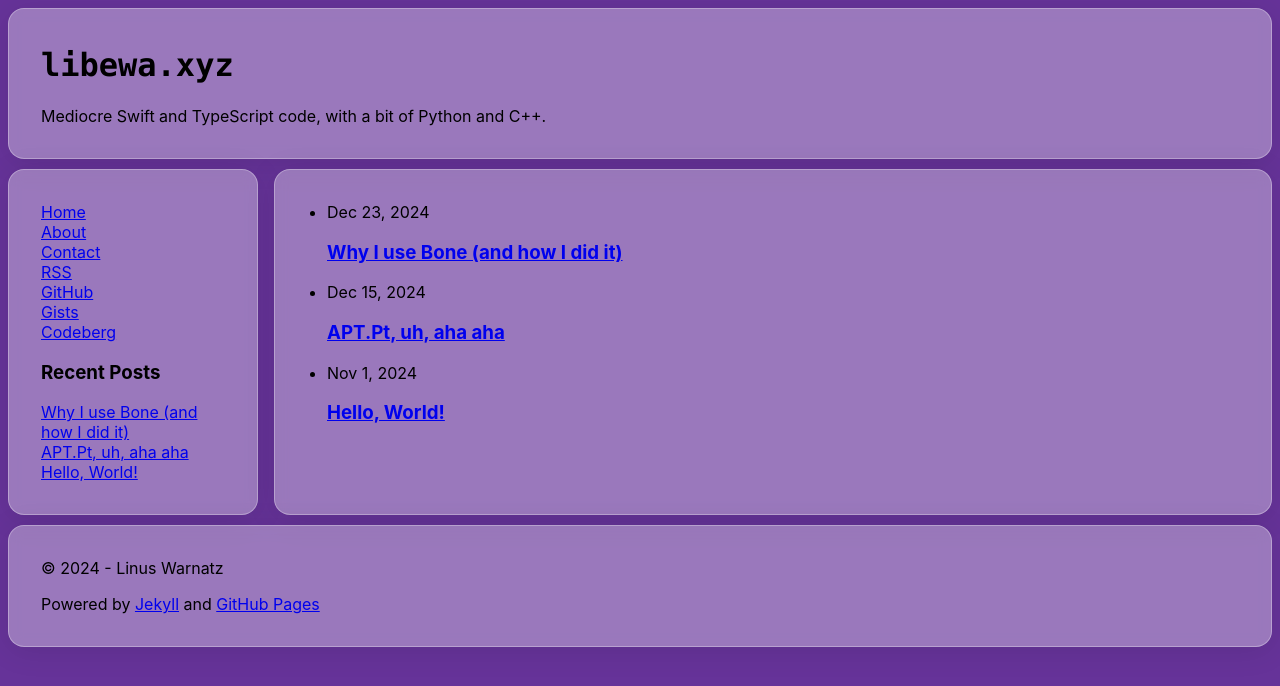
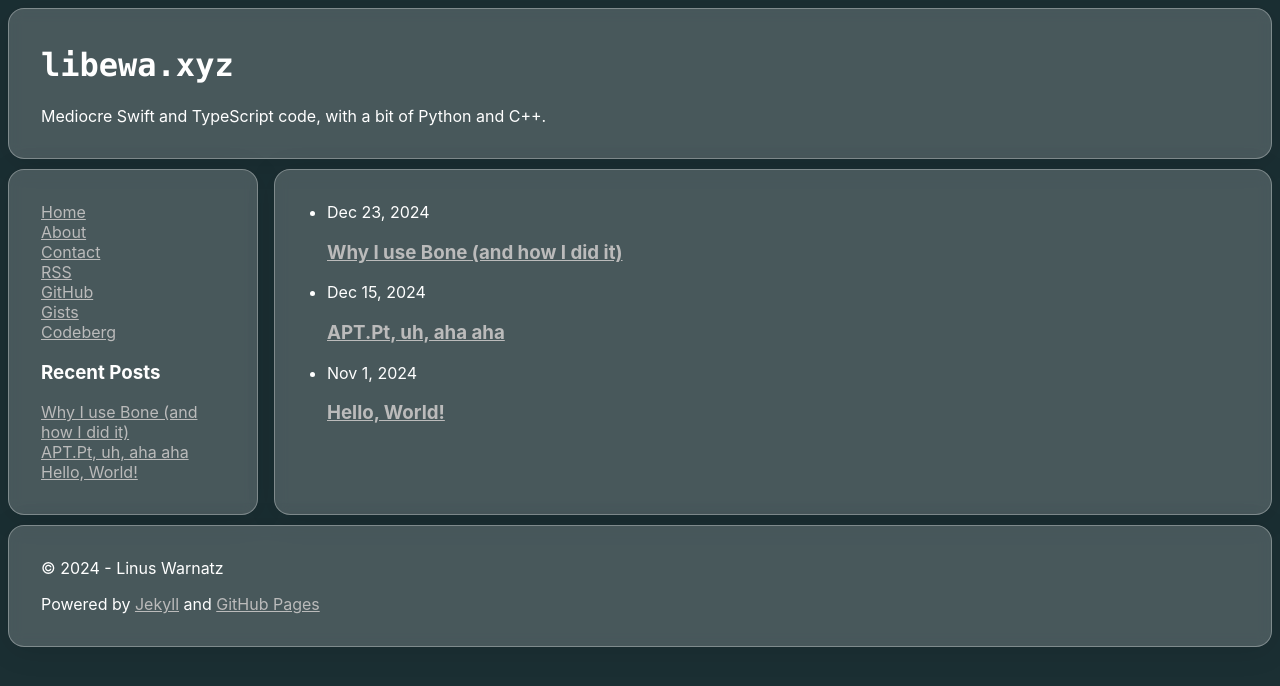
Before and after one commit to libewa/libewa.github.io, a Jekyll site: the page built from index.md, in a window 1280 px wide. Shown: the top 686 px of the page. Built offline with Jekyll 4.4.1, drawn with Linux system fonts in a browser that asks for light colours.

Commit message:
color palette

```diff
--- a/assets/css/main.scss
+++ b/assets/css/main.scss
@@ -5,10 +5,21 @@
 
 // Define defaults for each variable.
 
-$base-font-family: -apple-system, system-ui, BlinkMacSystemFont, "Segoe UI", "Segoe UI Emoji", "Segoe UI Symbol", "Apple Color Emoji", Roboto, Helvetica, Arial, sans-serif !default;
-$code-font-family: "Menlo", "Inconsolata", "Consolas", "Roboto Mono", "Ubuntu Mono", "Liberation Mono", "Courier New", monospace;
+$base-font-family: -apple-system, system-ui, BlinkMacSystemFont, "Segoe UI",
+    "Segoe UI Emoji", "Segoe UI Symbol", "Apple Color Emoji", Roboto, Helvetica,
+    Arial, sans-serif !default;
+$code-font-family: "Menlo", "Inconsolata", "Consolas", "Roboto Mono",
+    "Ubuntu Mono", "Liberation Mono", "Courier New", monospace;
 
-$main-bg-color: rebeccapurple !default;
+// https://coolors.co/1b2f33-28502e-47682c-8c7051-ef3054
+$dark-color: #1b2f33ff; // Dark color used e.g. for the background
+$color-2: #28502eff;
+$color-3: #47682cff;
+$color-4: #8c7051ff;
+$color-5: #ef3054ff;
+$light-color: #fff; // Light color used e.g. for foreground text
+$link-color: #bbb;
+$link-color-visited: #888 !default;
 
 $spacing-unit: 30px !default;
 
@@ -16,13 +27,22 @@ $table-text-align: left !default;
 
 body {
     font-family: $base-font-family;
+    color: $light-color;
     -webkit-text-size-adjust: 100%;
     -webkit-font-feature-settings: "kern" 1;
     -moz-font-feature-settings: "kern" 1;
     -o-font-feature-settings: "kern" 1;
     font-feature-settings: "kern" 1;
     font-kerning: normal;
-    background-color: $main-bg-color;
+    background-color: $dark-color;
+}
+
+a {
+    color: $link-color;
+}
+
+a:visited {
+    color: $link-color-visited;
 }
 
 .container {
@@ -56,7 +76,7 @@ code {
 
 .glass {
     /* From https://css.glass */
-    background: rgba(255, 255, 255, 0.34);
+    background: rgba(255, 255, 255, 0.2);
     border-radius: 16px;
     box-shadow: 0 4px 30px rgba(0, 0, 0, 0.1);
     backdrop-filter: blur(7.1px);
@@ -84,8 +104,7 @@ body {
 
 #below-header {
     display: grid;
-    grid-template-areas:
-        "sidebar content";
+    grid-template-areas: "sidebar content";
     grid-template-columns: 250px 1fr;
     gap: 1rem;
 }
```
